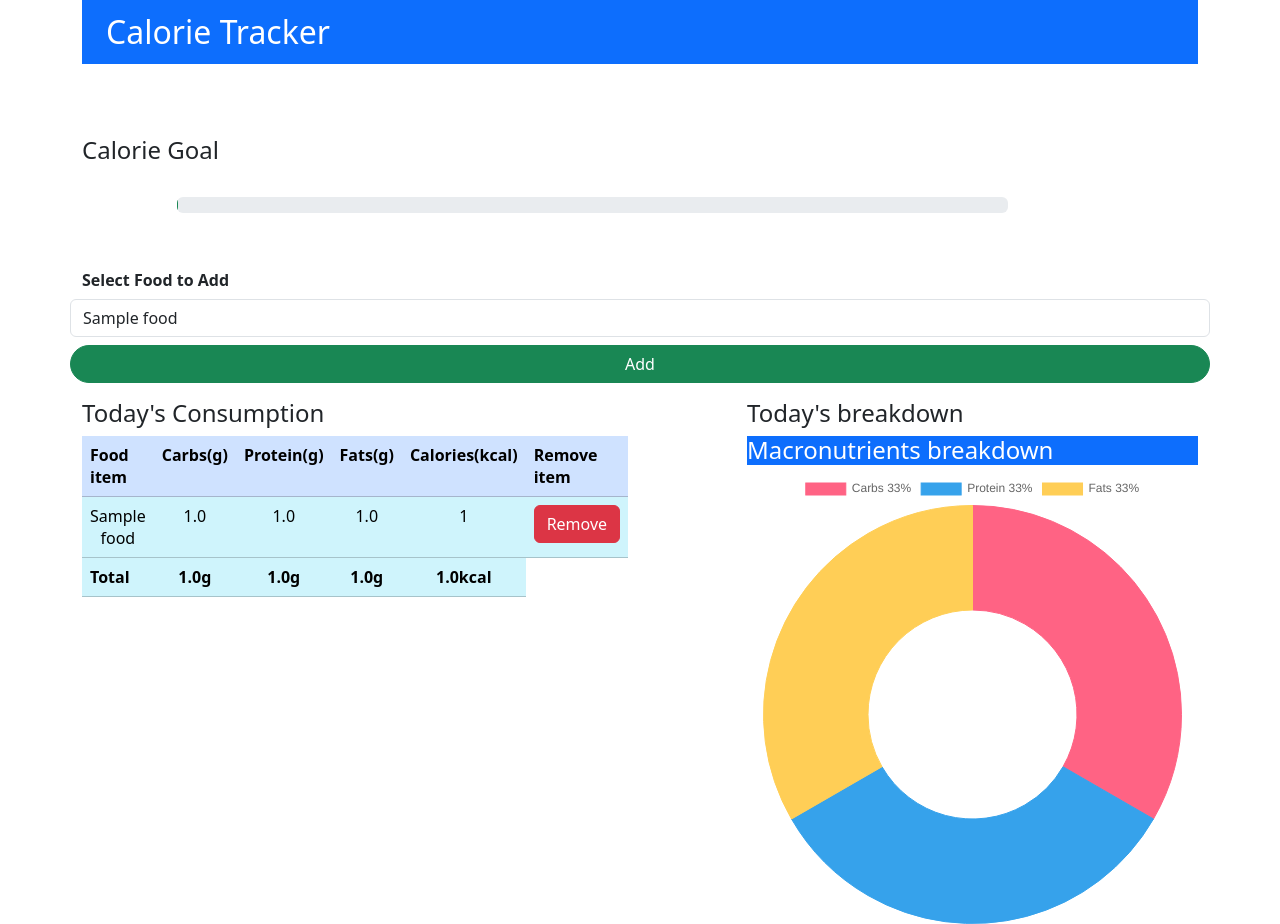
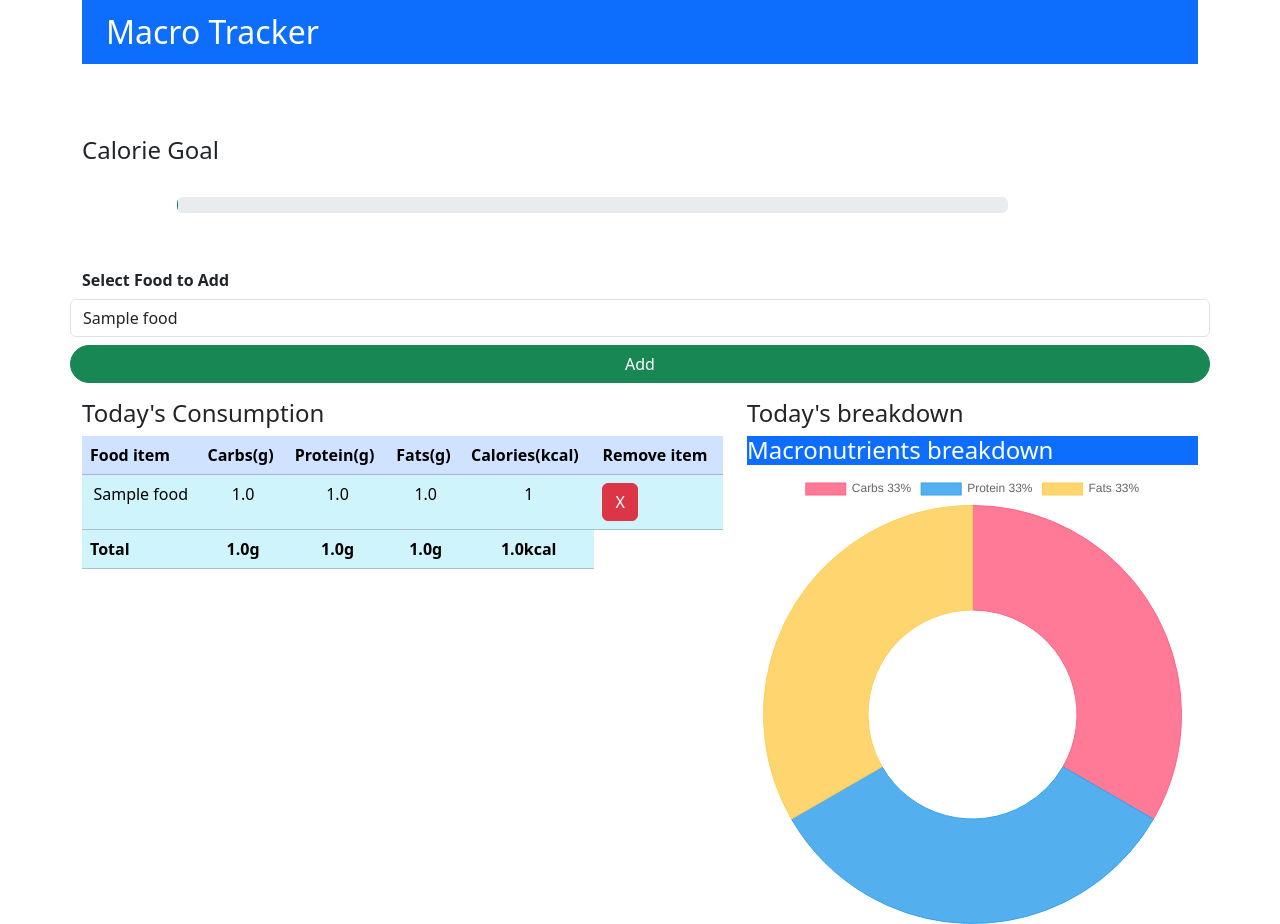
Before and after one commit to IIIAMAH3/calorie-tracker, a Django app: page / in a window 1280 px wide. Run offline with Django 5.2, Linux system fonts and the light colour scheme; a user stored in the database is signed in; tables that the repository leaves empty hold one stand-in row (values such as "Sample post").

Commit message:
Minor visual changes

```diff
--- a/tracker/templates/tracker/index.html
+++ b/tracker/templates/tracker/index.html
@@ -9,7 +9,7 @@
             <div class="row">
                 <div class="col-md-12">
                     <nav class="navbar navbar-dark bg-primary">
-                        <span class="navbar-brand mb-0 h1 fs-2 ps-4">Calorie Tracker</span>
+                        <span class="navbar-brand mb-0 h1 fs-2 ps-4">Macro Tracker</span>
                     </nav>
                 </div>
             </div>
@@ -20,7 +20,7 @@
             <div class="row">
                 <div class="col-md-9 offset-1">
                     <div class="progress">
-                        <div class="progress-bar bg-success" role="progressbar" style="width: 0%" aria-valuenow="0" aria-valuemin="0" aria-valuemax="0"></div>
+                        <div class="progress-bar bg-success" role="progressbar" style="width: 0" aria-valuenow="0" aria-valuemin="0" aria-valuemax="0"></div>
                     </div>
                 </div>
             </div>
@@ -47,7 +47,7 @@
             </div>
 
             <div class="row">
-                <div class="col-md-6">
+                <div class="col-md-7">
                     <div>
                         <h4>Today's Consumption</h4>
                     </div>
@@ -69,7 +69,7 @@
                             <td class="text-center">{{ c.food_consumed.protein }}</td>
                             <td class="text-center">{{ c.food_consumed.fats }}</td>
                             <td class="text-center">{{ c.food_consumed.calories }}</td>
-                            <td><a class="btn btn-danger" href="{% url 'delete' c.id %}">Remove</a></td>
+                            <td><a class="btn btn-danger" href="{% url 'delete' c.id %}">X</a></td>
                         </tr>
                         {% endfor %}
 
@@ -83,7 +83,7 @@
                         </tr>
                     </table>
                 </div>
-                <div class="col-md-5 offset-1">
+                <div class="col-md-5">
                     <div class="">
                         <h4>Today's breakdown</h4>
                     </div>
@@ -118,7 +118,7 @@
 
     // Progress bar
     let calPer = (calories/2000)*100;
-    document.getElementsByClassName("progress-bar")[0].setAttribute("style", "width:"+calPer+"%");
+    document.getElementsByClassName  ("progress-bar")[0].setAttribute("style", "width:"+calPer+"%");
 
     // Calculate percentages BEFORE converting to strings
     let total = carbs + protein + fats;  // Now this is a number!
@@ -141,9 +141,9 @@
                 label: 'Macronutrients',
                 data: [carbsP, proteinP, fatsP],
                 backgroundColor: [
-                    'rgba(255, 99, 132, 1)',
-                    'rgba(54, 162, 235, 1)',
-                    'rgba(255, 206, 86, 1)',
+                    'rgba(255, 99, 132, 0.85)',
+                    'rgba(54, 162, 235, 0.85)',
+                    'rgba(255, 206, 86, 0.85)',
                 ],
                 borderColor: [
                     'rgba(255, 99, 132, 1)',
```
